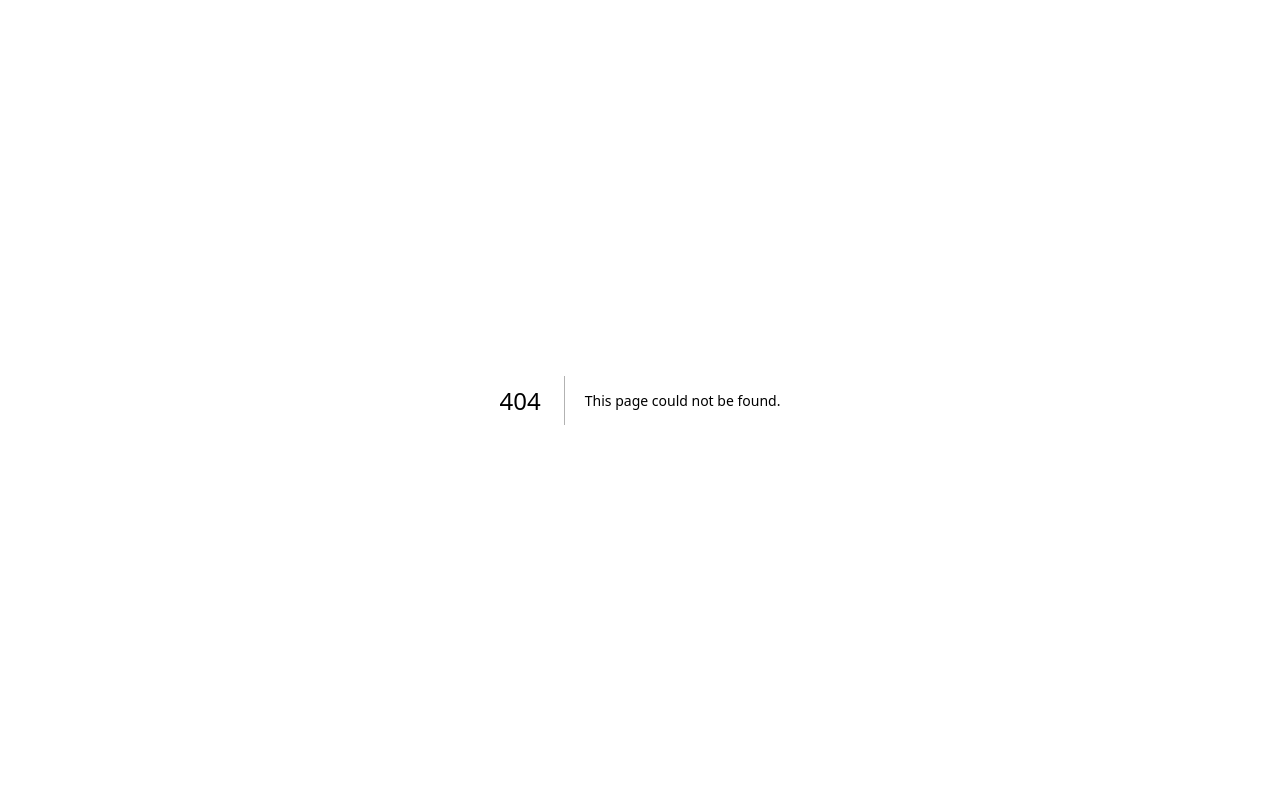
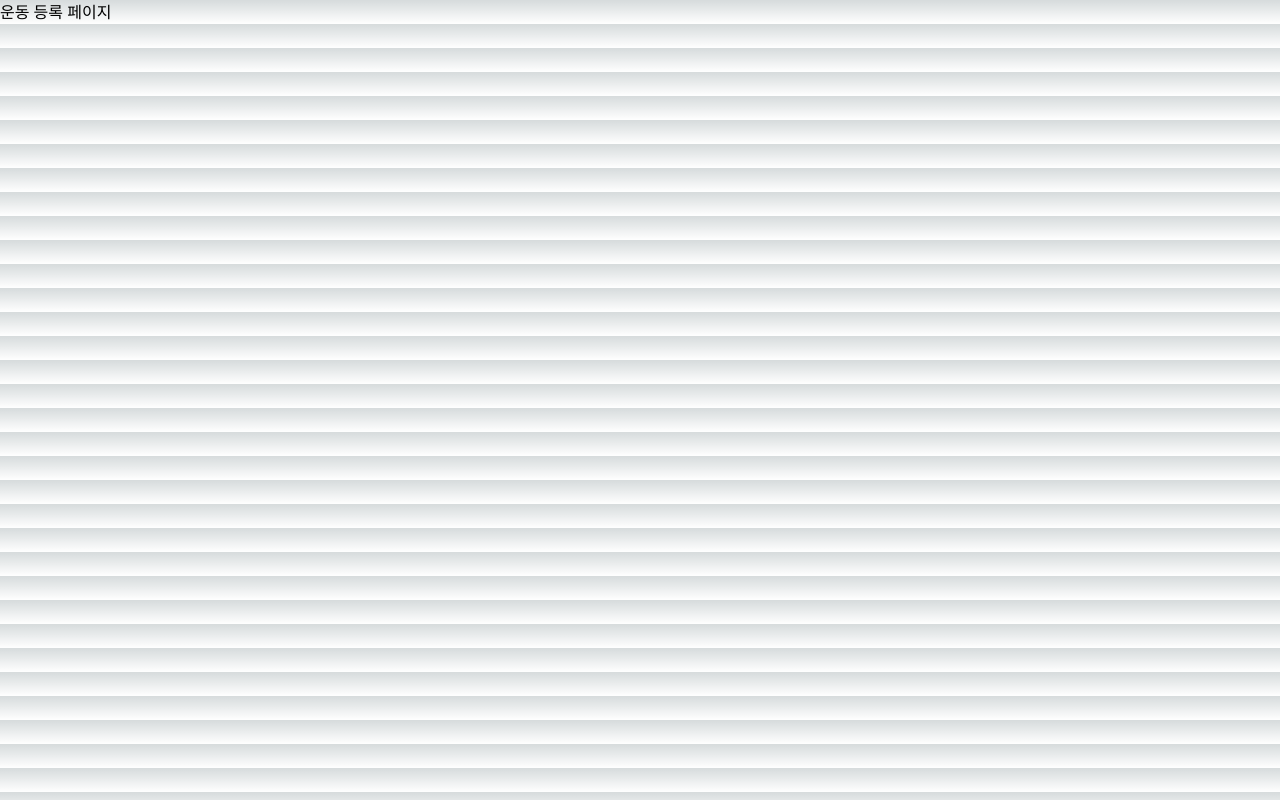
Before and after one commit to justinaus/hc, a Next.js app: page /workout/create in a window 1280 px wide. Before the commit this address had no page. Built offline with nearby package versions, Linux system fonts and the light colour scheme.

Commit message:
Add workout create 페이지

```diff
--- /dev/null
+++ b/pages/workout/create/index.tsx
@@ -0,0 +1,9 @@
+
+export default function WorkoutCreate() {
+  return (
+    <main
+    >
+      운동 등록 페이지
+    </main>
+  )
+}
```
